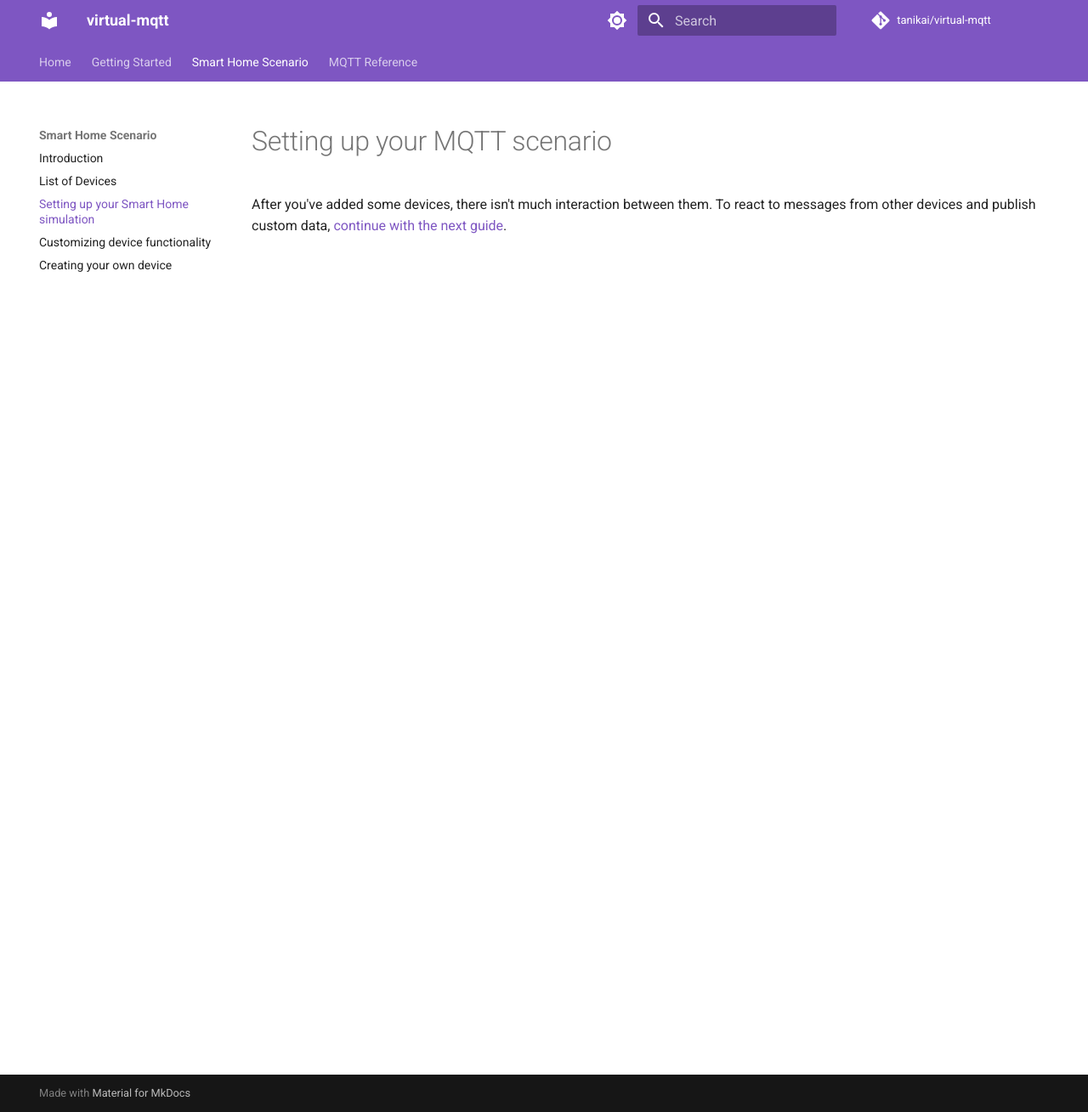
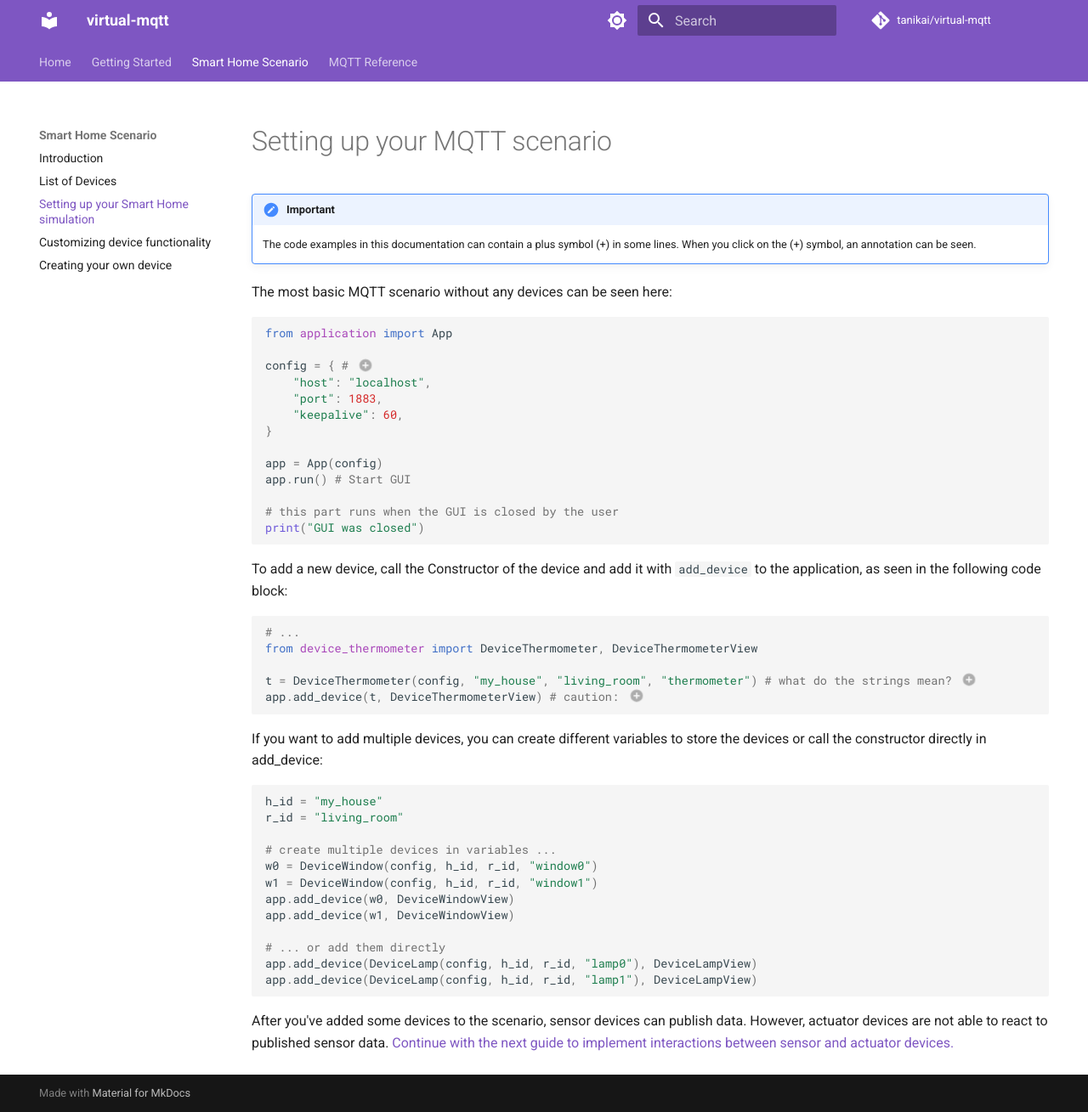
Before and after one commit to Tanikai/virtual-mqtt-scenario, an MkDocs documentation site: the page built from docs/scenarios/smart-home/simulation-setup.md, in a window 1280 px wide and 1309 px high. Shown: the whole window at 85% size. Built offline with MkDocs 1.6.1 and Material for MkDocs 9.7.7, drawn with Linux system fonts in a browser that asks for light colours; comment, search, counter and statistics services are not loaded.

Commit message:
Added: simulation setup

````diff
--- a/docs/scenarios/smart-home/simulation-setup.md
+++ b/docs/scenarios/smart-home/simulation-setup.md
@@ -1,7 +1,66 @@
 # Setting up your MQTT scenario
 
+!!! important
+    The code examples in this documentation can contain a plus symbol (+) in
+    some lines. When you click on the (+) symbol, an annotation can be seen.
 
+The most basic MQTT scenario without any devices can be seen here:
 
-After you've added some devices, there isn't much interaction between them.
-To react to messages from other devices and publish custom
-data, [continue with the next guide](extend-device.md).
+```python
+from application import App
+
+config = { # (1)
+    "host": "localhost",
+    "port": 1883,
+    "keepalive": 60,
+}
+
+app = App(config)
+app.run() # Start GUI
+
+# this part runs when the GUI is closed by the user
+print("GUI was closed")
+```
+
+1. This dictionary is used to configure the connection to the MQTT broker. If
+   you use a public one, be sure to edit the hostname and port. **Authentication with
+   username and password is currently not supported.**
+
+To add a new device, call the Constructor of the device and add it with `add_device`
+to the application, as seen in the following code block:
+
+```python
+# ...
+from device_thermometer import DeviceThermometer, DeviceThermometerView
+
+t = DeviceThermometer(config, "my_house", "living_room", "thermometer") # what do the strings mean? (2)
+app.add_device(t, DeviceThermometerView) # caution: (1)
+```
+
+1. When adding a device, be sure to pass a reference to the view class, **not a
+   instance!** You can pass a class reference by typing the name of the class
+    **without parentheses ()**, for example DeviceThermometerView.
+2. The strings are used in the MQTT Topic to describe in which house and room
+   the device is located and how the device is called.
+
+If you want to add multiple devices, you can create different variables to store
+the devices or call the constructor directly in add_device:
+
+``` Python
+h_id = "my_house"
+r_id = "living_room"
+
+# create multiple devices in variables ...
+w0 = DeviceWindow(config, h_id, r_id, "window0")
+w1 = DeviceWindow(config, h_id, r_id, "window1")
+app.add_device(w0, DeviceWindowView)
+app.add_device(w1, DeviceWindowView)
+
+# ... or add them directly
+app.add_device(DeviceLamp(config, h_id, r_id, "lamp0"), DeviceLampView)
+app.add_device(DeviceLamp(config, h_id, r_id, "lamp1"), DeviceLampView)
+```
+
+After you've added some devices to the scenario, sensor devices can publish data.
+However, actuator devices are not able to react to published sensor data.
+[Continue with the next guide to implement interactions between sensor and actuator devices.](extend-device.md)
````
Also changed, not shown: docs/reference/tkinter.md (deleted, +0 -5 lines), docs/scenarios/smart-home/create-own-device.md (+7 -0 lines).
